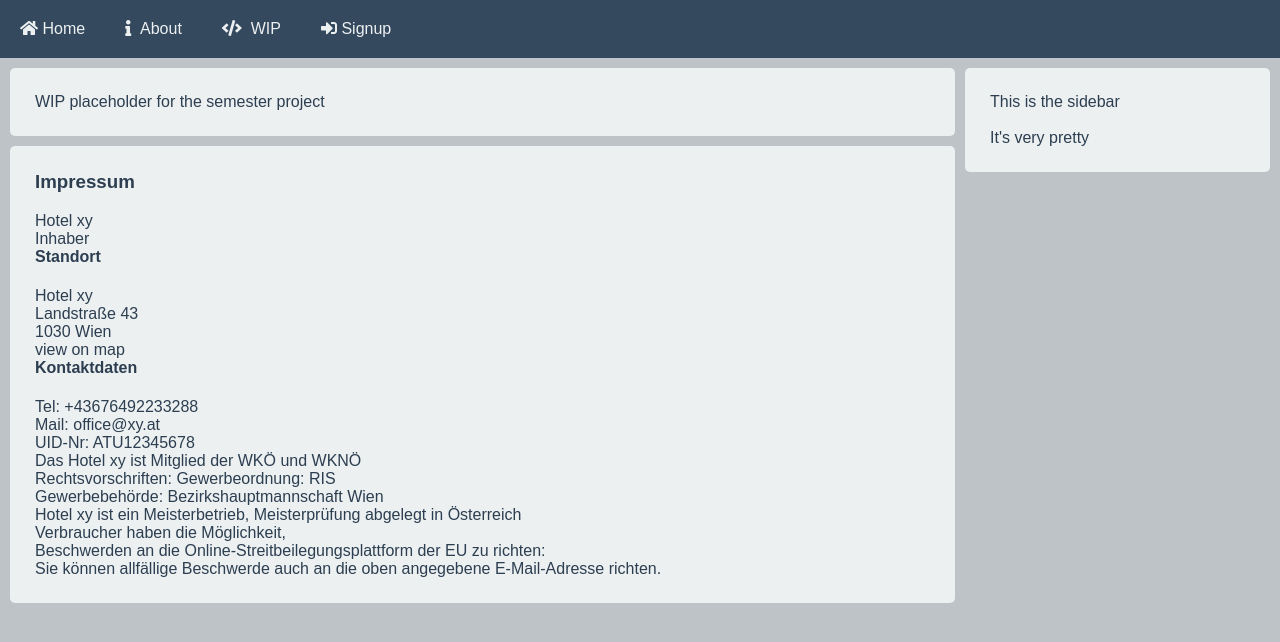
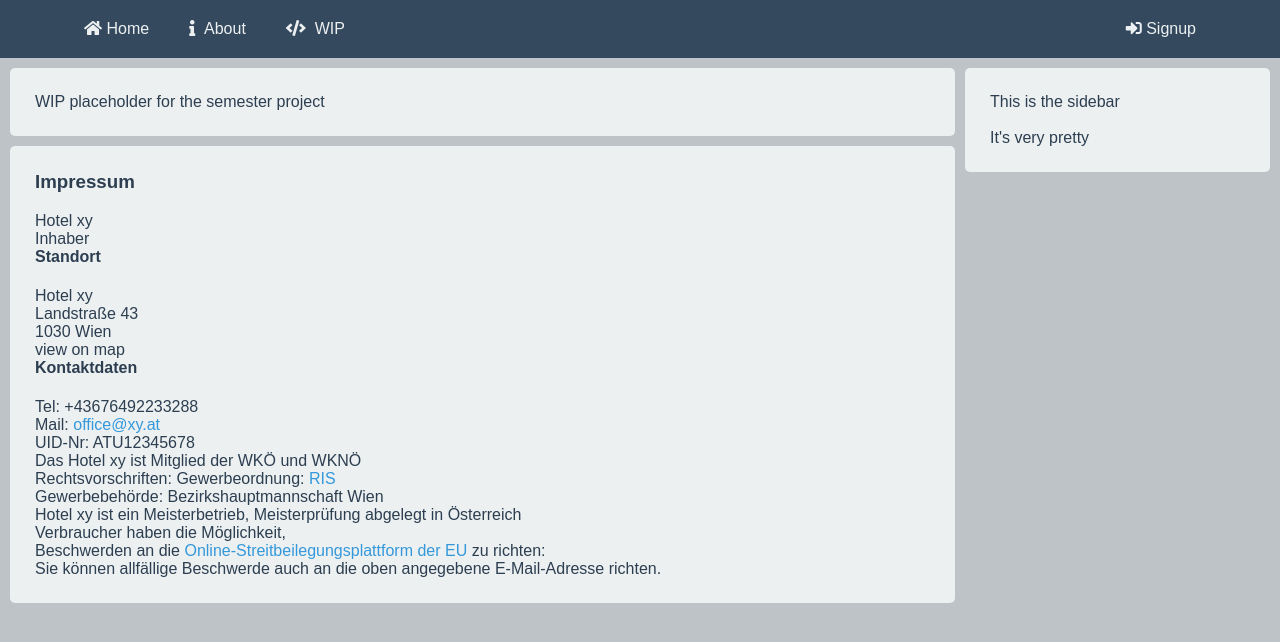
Before and after one commit to fhtw-beni-team-projects/WEB1, a PHP site: page / in a window 1280 px wide. Shown: the top 642 px of the page. Run offline with PHP 8.4, Linux system fonts and the light colour scheme; some libraries are stand-ins or nearby versions.

Commit message:
fixed links

```diff
--- a/i/impressum.php
+++ b/i/impressum.php
@@ -12,17 +12,17 @@
     <div id = "Kontakt">
       <h4>Kontaktdaten</h4>
       <p>Tel: +43676492233288</p>
-      <p>Mail: office@xy.at</p>
+      <p>Mail: <a href="mailto:office@xy.at">office@xy.at</a></p>
     </div>
     <div id = "weitere Informationen">
       <p>UID-Nr: ATU12345678</p>
       <p>Das Hotel xy ist Mitglied der WKÖ und WKNÖ</p>
-      <p>Rechtsvorschriften: Gewerbeordnung: <a href="www.ris.bka.gv.at">RIS</a></p>
+      <p>Rechtsvorschriften: Gewerbeordnung: <a href="https://www.ris.bka.gv.at/">RIS</a></p>
       <p>Gewerbebehörde: Bezirkshauptmannschaft Wien</p>
       <p>Hotel xy ist ein Meisterbetrieb, Meisterprüfung abgelegt in Österreich</p>
     </div>
     <div id = "Beschwerde">
-      <p>Verbraucher haben die Möglichkeit,<br>Beschwerden an die <a href="http://ec.europa.eu/odr">Online-Streitbeilegungsplattform der EU</a> zu richten:<br>Sie können allfällige Beschwerde auch an die oben angegebene E-Mail-Adresse richten.
+      <p>Verbraucher haben die Möglichkeit,<br>Beschwerden an die <a href="https://ec.europa.eu/odr">Online-Streitbeilegungsplattform der EU</a> zu richten:<br>Sie können allfällige Beschwerde auch an die oben angegebene E-Mail-Adresse richten.
       </p>
     </div>
 </div>
--- a/i/navbar.php
+++ b/i/navbar.php
@@ -1,3 +1,5 @@
+<div class="darkener" id="darkener" onclick="closeForm()"></div>
+
 <ul class="navBox" id="navbar" aria-label="Navigation bar">
 	<li class="navPoint">
 		<a class="navLink" href="/index.php">
@@ -20,10 +22,6 @@
 
 
  	<li class="navPoint right"><button class="navLink" onclick="openForm('signup')"><i class="navIcon fas fa-sign-in-alt"></i><p class="navText">&nbsp;Signup</p></button></li>
-
-
-
- 	<div class="darkener" id="darkener" onclick="closeForm()"></div>
 
 
 <!--
--- a/styles/base.css
+++ b/styles/base.css
@@ -1,9 +1,9 @@
 
 
-/* color variables:   line 13 to 29    */
+/* color variables:   line 13 to 29   */
 /* base elements:     line 31 to 70   */
-/* navbar:            line 72 to 107  */
-
+/* navbar:            line 72 to 109  */
+/* content grid:      line*/
 
 
 
@@ -47,13 +47,12 @@ button {
 }
 
 a {
-  color: inherit;
+  color: var(--color-link);
   text-decoration: none;
 }
 
-a:visited {
-  color: inherit;
-  text-decoration: none;
+a:hover {
+  color: var(--color-link-lite);
 }
 
 p, blockquote, pre {
@@ -75,6 +74,8 @@ h1, h2, h3, h4, h5 {
   list-style-type: none;
   margin: 0;
   padding: 0;
+  padding-left: 5%;
+  padding-right: 5%;
   overflow: hidden;
   background: var(--bg-inv);
   color: var(--color-inv);
@@ -104,6 +105,10 @@ h1, h2, h3, h4, h5 {
 
 .navText {
   display: inline;
+}
+
+.right {
+  float: right;
 }
 
 .hidden {
```
